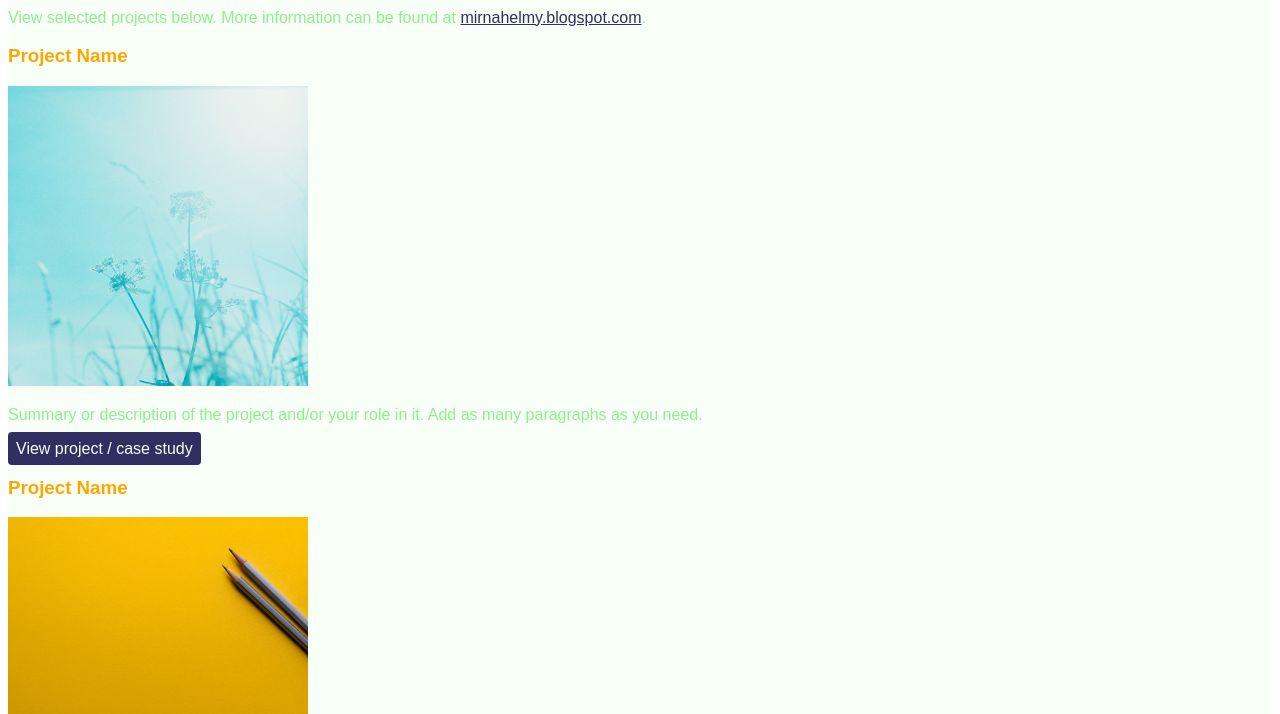
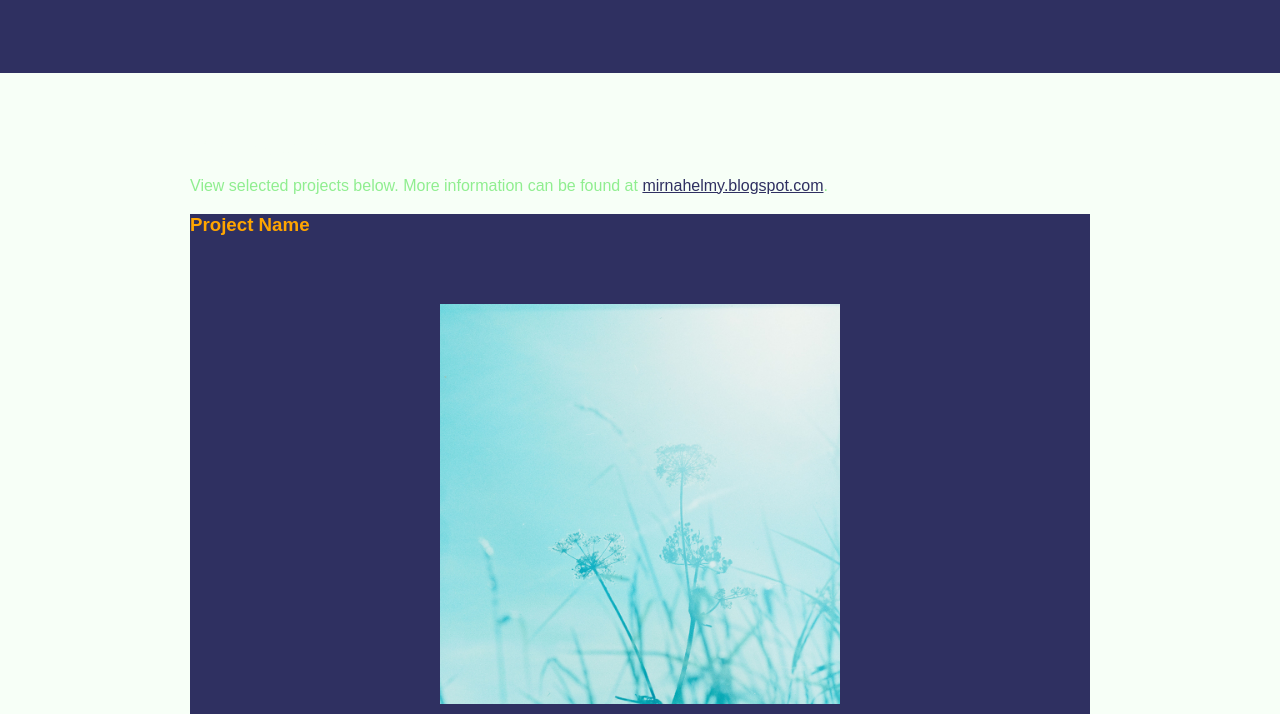
Before and after one commit to mhawad/assignment3, a plain HTML site: page index.html in a window 1280 px wide. Shown: the part 258-972 px from the top of the page. Drawn offline with Linux system fonts and the light colour scheme.

Commit message:
Add files via upload

```diff
--- a/index.html
+++ b/index.html
@@ -10,15 +10,20 @@
     <main>
       <!-- ***********************  ABOUT / PROFILE  *********************** -->
       <header>
-        <h1>Mirna H.Sokar</h1>
-        <h2>Preschool teacher</h2>
+		  <div class="content-wrap">
+
+             <h1>Mirna H.Sokar</h1>
+             <h2>Preschool teacher</h2>
 
         <p> I live in Rolesville, and work full time as a preschool teacher. I'm also a mom to two boys, six years old, and two years old. <br>
 	I used to work in a TV channel for more than three years as a video editor, I LOVED it. I like to always keep learning new stuff. I'm always studying. I like to figure new things out. So I'm thinking to start a new career as a web developer. Thar's my second semester for my associate web development degree with wake tech. Hopefully, I'll pursue my education and land on a job as a web developer..</p>
+		</div>
       </header>
 
       <!-- ********************  PROJECTS / PORTFOLIO  ********************* -->
       <section class="projects">
+	    <div class="content-wrap">
+
         <h2>My first blog</h2>
         <p>View selected projects below. More information can be found at <a href="https://mirnahelmy.blogspot.com/">mirnahelmy.blogspot.com</a>.</p>
 
@@ -41,10 +46,12 @@
           <a   class = "btn" href="#" target="_blank">View project / case study</a>
         </section>
         <!-- End of Project block. -->
-      </section>
+		  </div>
+	</section>
 
       <!-- ***********************  WORK EXPERIENCE  *********************** -->
      <section  class="work-experience">
+		 <div class="content-wrap">
         <h2>Work Experience</h2>
 
 
@@ -67,6 +74,7 @@
         </section>
 
 		 <section class="container">
+			 <div class="content-wrap">
           <h3>Freelancer video producer</h3>
           <p>Mirna Sokar</p>
           <p>12-2016 - until now</p>
@@ -83,12 +91,15 @@
 			    <li>Control the production's budget and allocate resources</li><br>
 
           </ul>
+			 </div>
         </section>
         <!-- End of Job block. -->
+		 </div>
       </section>
 
       <!-- ******************  EDUCATION & CERTIFICATIONS ****************** -->
       <section class="education">
+		  <div class="content-wrap">
         <h2>Education</h2>
 
 
@@ -96,24 +107,29 @@
 
         <!-- Copy this whole <section> block to add more schools. -->
         <section class="container">
-          <h3>University of Alexandria, Alexandria, Egypt</h3>
+		<h3>University of Alexandria, Alexandria, Egypt</h3>
           <p>Bachelors of E¬ducation, Biology and Geology Department, June 2008</p>
           <p>Graduated</p>
+
         </section>
         <!-- End of School block. -->
+		  </div>
       </section>
 
 
 		 <section class="container">
+			 <div class="content-wrap">
           <h3>Wake Technical Community College, online</h3>
           <p>Web Developer Associate’s degree, 2017</p>
           <p>In progress</p>
+			 </div>
         </section>
         <!-- End of School block. -->
-      </section>
+
 
       <!-- *****************  CONTACT INFO / SOCIAL MEDIA  ***************** -->
       <footer>
+		  <div class="content-wrap">
         <h2>Let's Keep in Touch!</h2>
 
         <!-- Social media and contact links. Add or remove any networks. -->
@@ -124,6 +140,7 @@
           <li><a href="https://www.linkedin.com/feed/?trk=jobs_aff_ir_pid_27795_plc_Viglink%20Primary_adid_637360" target="_blank">LinkedIn</a></li>
 
         </ul>
+		  </div>
       </footer>
     </main>
   </body>
--- a/styles.css
+++ b/styles.css
@@ -3,6 +3,8 @@
 
 body {
 	color: #343434;
+	margin: 0;
+	padding: 0;
 }
 
 a {
@@ -11,7 +13,17 @@ a {
 
 a.hover {
 	text-decoration: none;
+}
 
+h2 {
+	color: #F7FFF7;
+	margin: 0;
+}
+
+.content-wrap {
+	width: 900px;
+	margin: 0 auto;
+	padding: 60px 0;
 }
 
 a:link {
@@ -32,7 +44,9 @@ color: white;
 }
 
 img {
-	width: 300px;
+	width: 400px;
+	padding: 0 auto;
+	margin: 50px 250px;
 }
 
 /*Proflie
@@ -58,6 +72,7 @@ color: #2F3061;
 	text-decoration: none;
 	padding: 8px;
 	border-radius: 4px;
+	display: inline-block;
 }
 
 .projects .btn a:hover {
@@ -89,8 +104,9 @@ footer {
 
 section {
 	font-family:sans-serif;
+	color: orange;
+	background: #2F3061;
 
-	color: orange;
 }
 
 * {
@@ -98,15 +114,13 @@ section {
 }
 
 p {
-/*	color:green;*/
+	color:yellow;
 }
 h1{
 	color:#F7FFF7;
 }
 
-h2 {
-	color: #F7FFF7;
-}
+
 
 .example {
 	color:black;
```
